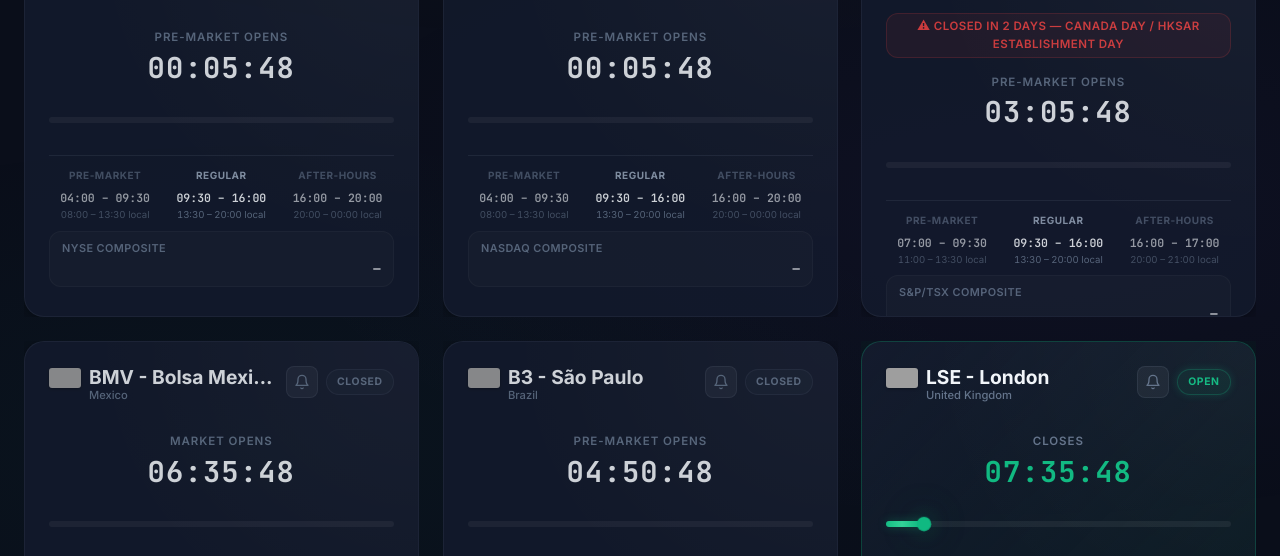
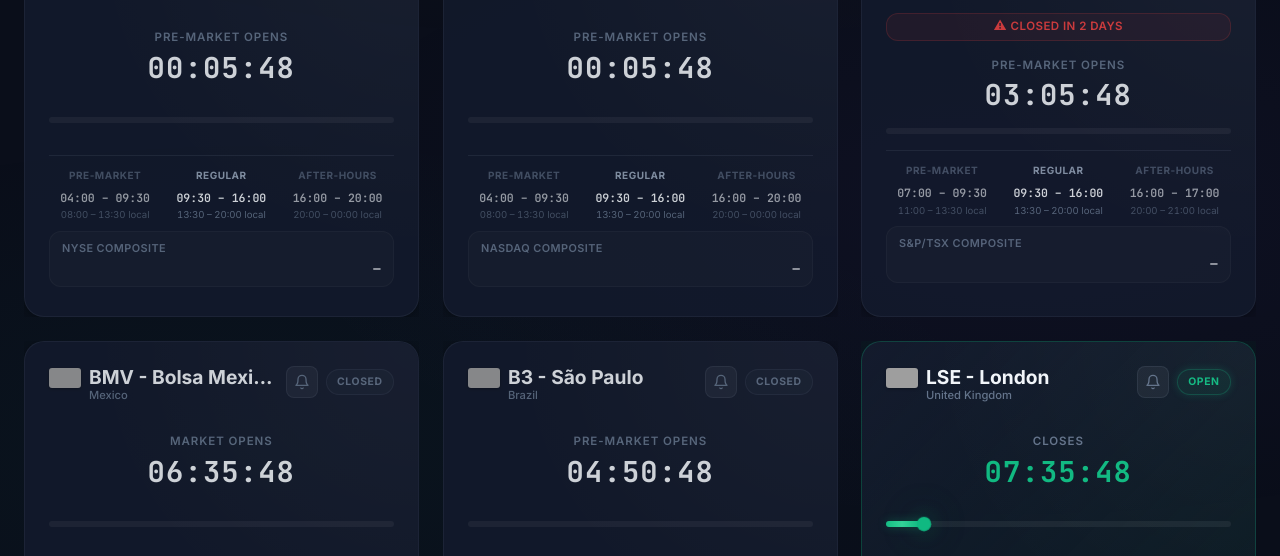
Before and after one commit to raduvultur/NextBell, a website built with Vite: page index.html in a window 1280 px wide. Shown: the part 190-746 px from the top of the page. Built offline with nearby package versions, Linux system fonts and the light colour scheme; no server answers; grey boxes are pictures that could not be loaded.

Commit message:
feat: add hover tooltips to holiday banners and apply compact styling to progress containers

```diff
--- a/src/components/MarketCard.js
+++ b/src/components/MarketCard.js
@@ -371,18 +371,32 @@
 
   // Update holiday banner
   const holidayBanner = card.querySelector('[data-holiday-banner]');
+  const progressContainer = card.querySelector('.card__progress-container');
   if (holidayBanner) {
     const nextHoliday = getNextHoliday(market);
+    const hasBanner = (status.status === 'holiday') || (nextHoliday && nextHoliday.daysAway <= 3);
+
     if (status.status === 'holiday') {
       holidayBanner.style.display = 'block';
-      holidayBanner.innerHTML = `<span class="holiday-banner__icon">🔴</span> Holiday — ${status.holidayName || 'Market Holiday'}`;
+      holidayBanner.innerHTML = `<span class="holiday-banner__icon">🔴</span> Holiday`;
+      holidayBanner.setAttribute('data-tooltip', status.holidayName || 'Market Holiday');
     } else if (nextHoliday && nextHoliday.daysAway <= 3) {
       holidayBanner.style.display = 'block';
       const dayWord = nextHoliday.daysAway === 0 ? 'Today' : (nextHoliday.daysAway === 1 ? 'Tomorrow' : `in ${nextHoliday.daysAway} days`);
-      holidayBanner.innerHTML = `<span class="holiday-banner__icon">⚠</span> Closed ${dayWord} — ${nextHoliday.name}`;
+      holidayBanner.innerHTML = `<span class="holiday-banner__icon">⚠</span> Closed ${dayWord}`;
+      holidayBanner.setAttribute('data-tooltip', nextHoliday.name);
     } else {
       holidayBanner.style.display = 'none';
       holidayBanner.innerHTML = '';
+      holidayBanner.removeAttribute('data-tooltip');
+    }
+
+    if (progressContainer) {
+      if (hasBanner) {
+        progressContainer.classList.add('card__progress-container--compact');
+      } else {
+        progressContainer.classList.remove('card__progress-container--compact');
+      }
     }
   }
 
--- a/src/styles/index.css
+++ b/src/styles/index.css
@@ -718,6 +718,7 @@
 
 /* Holiday banner */
 .card__holiday-banner {
+  position: relative; /* required for tooltip */
   display: flex;
   align-items: center;
   justify-content: center;
@@ -733,7 +734,55 @@
   letter-spacing: 0.04em;
   text-transform: uppercase;
   text-align: center;
+  cursor: help;
   animation: fadeIn var(--transition-base) ease;
+}
+
+/* Custom Tooltip on Hover (Immediate) */
+.card__holiday-banner::after {
+  content: attr(data-tooltip);
+  position: absolute;
+  top: calc(100% + 6px); /* position below the banner to avoid clipping */
+  left: 50%;
+  transform: translateX(-50%) translateY(-4px);
+  background: #1e293b; /* dark premium background */
+  border: 1px solid #334155;
+  color: #f8fafc;
+  padding: 6px 12px;
+  border-radius: var(--radius-md);
+  font-size: 0.7rem;
+  font-weight: 500;
+  text-transform: none; /* keep actual holiday name casing */
+  letter-spacing: 0.01em;
+  white-space: nowrap;
+  box-shadow: 0 4px 12px rgba(0, 0, 0, 0.5);
+  opacity: 0;
+  pointer-events: none;
+  transition: opacity 0.1s ease, transform 0.1s ease;
+  z-index: 100;
+}
+
+/* Tooltip Arrow */
+.card__holiday-banner::before {
+  content: '';
+  position: absolute;
+  top: calc(100% + 2px);
+  left: 50%;
+  transform: translateX(-50%) translateY(-4px);
+  border-width: 0 4px 4px;
+  border-style: solid;
+  border-color: transparent transparent #334155;
+  opacity: 0;
+  pointer-events: none;
+  transition: opacity 0.1s ease, transform 0.1s ease;
+  z-index: 100;
+}
+
+/* Hover States (display instantly) */
+.card__holiday-banner:hover::after,
+.card__holiday-banner:hover::before {
+  opacity: 1;
+  transform: translateX(-50%) translateY(0);
 }
 
 .holiday-banner__icon {
@@ -778,9 +827,14 @@
   color: var(--color-after-hours);
 }
 
-/* Progress bar */
 .card__progress-container {
   margin: var(--space-md) 0;
+  transition: margin var(--transition-base) ease;
+}
+
+.card__progress-container--compact {
+  margin-top: 0;
+  margin-bottom: 0;
 }
 
 .card__progress-track {
```
